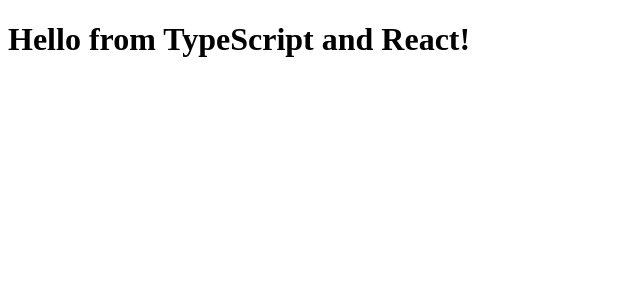
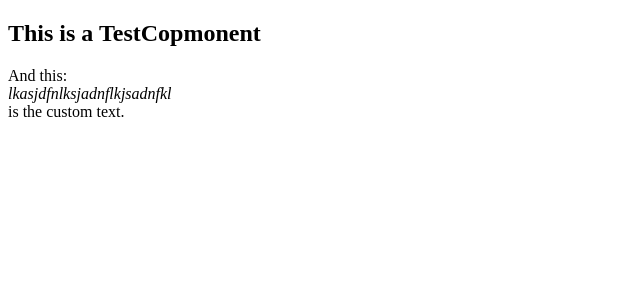
Before and after one commit to dtgoitia/json-editor, a React app: page / in a window 1280 px wide. Shown: the top 300 px of the page, without its empty margins (0-640 px from the left). Built offline with nearby package versions, Linux system fonts and the light colour scheme; the HTML template or start-up script is replaced by a standard one.

Commit message:
Play around with TypeScript and React

```diff
--- /dev/null
+++ b/src/components/TestComponent/index.tsx
@@ -0,0 +1,24 @@
+import * as React from "react";
+
+export default class TestComponent extends React.Component<any, any> {
+  constructor(props: any) {
+    super(props);
+  }
+
+  public render() {
+    return (
+      <div>
+        <h2>This is a TestCopmonent</h2>
+        <p>
+          And this:
+          <br />
+          <i>{this.props.customText}</i>
+          <br />
+          is the custom text.
+        </p>
+      </div>
+    )
+  }
+}
+
+// export default TestComponent
--- a/src/index.tsx
+++ b/src/index.tsx
@@ -2,8 +2,10 @@
 import * as ReactDOM from "react-dom";
 
 import { Hello } from "./components/Hello";
+import TestComponent from "./components/TestComponent";
 
 ReactDOM.render(
-    <Hello compiler="TypeScript" framework="React" />,
+    // <Hello compiler="TypeScript" framework="React" />,
+    <TestComponent customText="lkasjdfnlksjadnflkjsadnfkl"/>,
     document.getElementById("example")
 );
```
Also changed, not shown: 2 other files (tests, documents, lock files or other folders).
